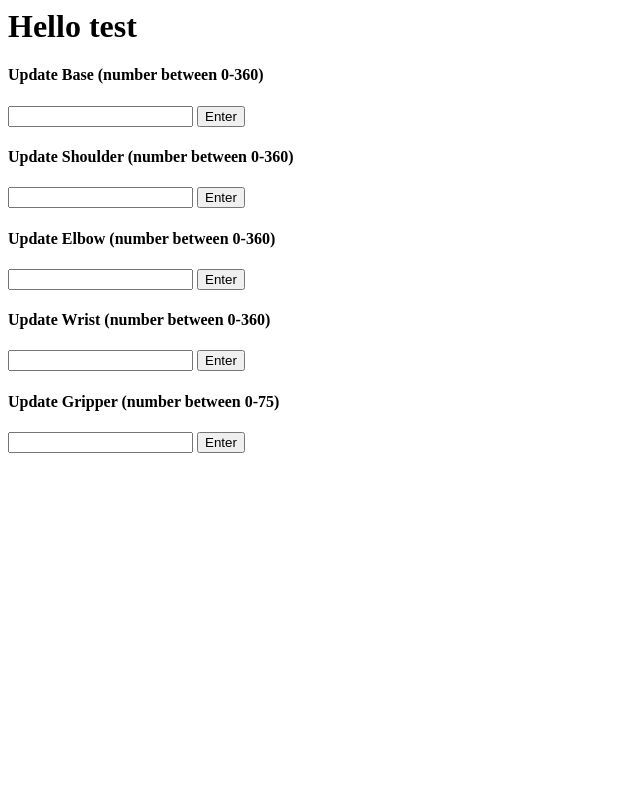
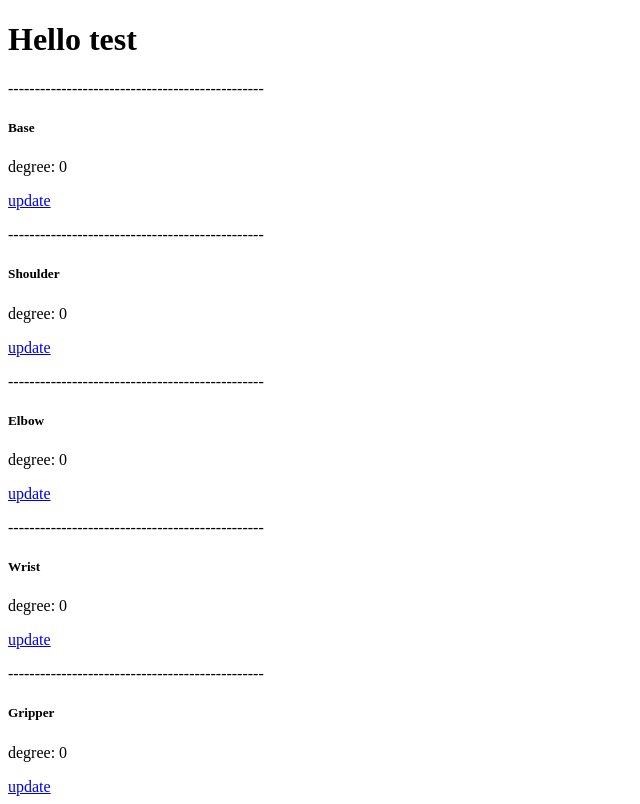
Before and after one commit to Vittorissimo/dummy-management-software, a Django app: page /joint/ in a window 1280 px wide. Shown: the whole page, without its empty margins (0-640 px from the left). Before the commit the page ends 453 px from the top, so only its background shows below. Run offline with Django 5.2, Linux system fonts and the light colour scheme; data comes from the database, SQL or seed files in the repository.

Commit message:
implemented Gui

```diff
--- a/jointapp/joint/templates/joint/jointGui.html
+++ b/jointapp/joint/templates/joint/jointGui.html
@@ -1,31 +1,23 @@
+<!doctype html>
 <html>
     <head>
         <h1>Hello test</h1>
     </head>
     <body>
-        <h4> Update Base (number between 0-360) </h4>
-        <input type="text" name="base">
-        <button type="button"> Enter </button>
-        <br>
-
-        <h4> Update Shoulder (number between 0-360) </h4>
-        <input type="text" name="shoulder">
-        <button type="button"> Enter </button>
-        <br>
-
-        <h4> Update Elbow (number between 0-360) </h4>
-        <input type="text" name="elbow">
-        <button type="button"> Enter </button>
-        <br>
-
-        <h4> Update Wrist (number between 0-360) </h4>
-        <input type="text" name="wrist">
-        <button type="button"> Enter </button>
-        <br>
-
-        <h4> Update Gripper (number between 0-75) </h4>
-        <input type="text" name="gripper">
-        <button type="button"> Enter </button>
-        <br>
+        <div class="container">
+            <div class="row">
+                {% for joint in joints %}
+                <p>------------------------------------------------</p  >
+                <div class="col-sm">
+                    <div class="piece" style="width: 18rem">
+                        <div class="piece-body">
+                            <h5 class="piece-title"> {{joint.name}} </h5>
+                            <p class="piece-text"> degree: {{joint.degree}} </p>
+                            <a href="#" class="btn btn-primary "> update </a>
+                        </div>
+                </div>
+                {% endfor %}
+            </div>
+        </div>
     </body>
 </html>
--- a/jointapp/joint/views.py
+++ b/jointapp/joint/views.py
@@ -1,5 +1,7 @@
 from django.shortcuts import render
+from .models import Joint
 
 # Create your views here.
 def joint(request):
-    return render(request, 'joint/jointGui.html')
+    joints = Joint.objects.all()
+    return render(request, 'joint/jointGui.html', {'joints': joints})
```
